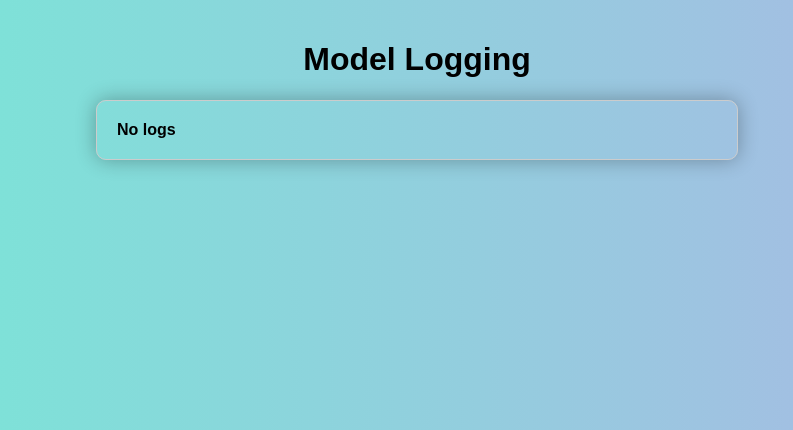
After one commit to Anirudhrarao/Wafer-Fault-Detection, a Flask app: page /logged in a window 1280 px wide. The commit adds this page. Shown: the top 430 px of the page, without its empty margins (243-1036 px from the left). Run offline with Flask 3, Linux system fonts and the light colour scheme.

Commit message:
Adde one more module for model training logging and added some animation to frontend

```diff
--- a/app.py
+++ b/app.py
@@ -1,8 +1,9 @@
 import os
 import sys
+import time
 from flask import Flask, render_template, jsonify, request, send_file
 from src.exception import CustomException
-from src.logger import logging
+from src.logger import logging, log_path, LOG_FILE
 
 from src.pipelines.train_pipeline import TrainingPipeline, DataTransformation
 from src.pipelines.predict_pipeline import PredictionPipeline
@@ -37,6 +38,22 @@ def upload():
     except Exception as e:
         raise CustomException(e,sys)
 
+@app.route('/logged')
+def training_logger():
+    try:
+
+        LOG_FILE_PATH = os.path.join(log_path,LOG_FILE)
+        log_contents = []
+
+        with open(LOG_FILE_PATH, 'r') as file:
+            logs = file.readlines()
+            filtered_logs = [log for log in logs if 'root' in log]
+            log_contents.extend(filtered_logs)
+
+        return render_template('logs.html', logs=log_contents)
+    except Exception as e:
+        raise CustomException(e,sys)
+
 
 if __name__ == "__main__":
     app.run(host='0.0.0.0',debug=True)
--- /dev/null
+++ b/templates/logs.html
@@ -0,0 +1,67 @@
+<!DOCTYPE html>
+<html>
+<head>
+  <title>Model Logging</title>
+  <style>
+    body {
+      font-family: Arial, sans-serif;
+      margin: 0;
+      padding: 0;
+      background: linear-gradient(to right, #74ebd5, #ACB6E5);
+    }
+
+    .container {
+      width: 100%;
+      padding: 20px;
+    }
+
+    h1 {
+      text-align: center;
+    }
+
+    .log-entry {
+      margin-bottom: 10px;
+      padding: 20px;
+      box-shadow: 0 0 5px rgba(0, 0, 0, 1);
+      max-width: 600px; /* Adjust the desired maximum width */
+      margin-left: auto;
+      margin-right: auto;
+      border-radius: 10px;
+      border: 1px solid #ccc;
+
+      box-shadow: 0 0 20px rgba(0, 0, 0, 0.3);
+      border-radius: 10px;
+    }
+
+    .log-entry .timestamp {
+      font-weight: bold;
+      color: #333;
+    }
+
+    .log-entry .message {
+      margin-top: 5px;
+      color: white;
+
+    }
+  </style>
+</head>
+<body>
+  <div class="container">
+    <h1>Model Logging</h1>
+    <div class="log-entry">
+      {% if logs %}
+      {% for log in logs %}
+      {% set index = log.find('root - INFO -') + 12 %}
+      <!-- <br><br> -->
+      <!-- {{ log[:index] }} -->
+      <br><br>
+      <strong style="color:rgb(0, 0, 0)">{{ log[index:] }}</strong>
+      {% endfor %}
+
+      {% else %}
+      <strong style="color:rgb(0, 0, 0)">No logs</strong>
+      {% endif %}
+        </div>
+  </div>
+</body>
+</html>
--- a/templates/success.html
+++ b/templates/success.html
@@ -46,6 +46,7 @@
     <div class="message">
       <h1 class="success">Model Trained Successfully</h1>
     </div>
+
   </div>
 </body>
 </html>
```
Also changed, not shown: templates/index.html (+56 -1 lines), artifact/wafer_fault.csv, prediction_artifacts/test.csv (renamed from notebooks/test.csv), 8 other files.
